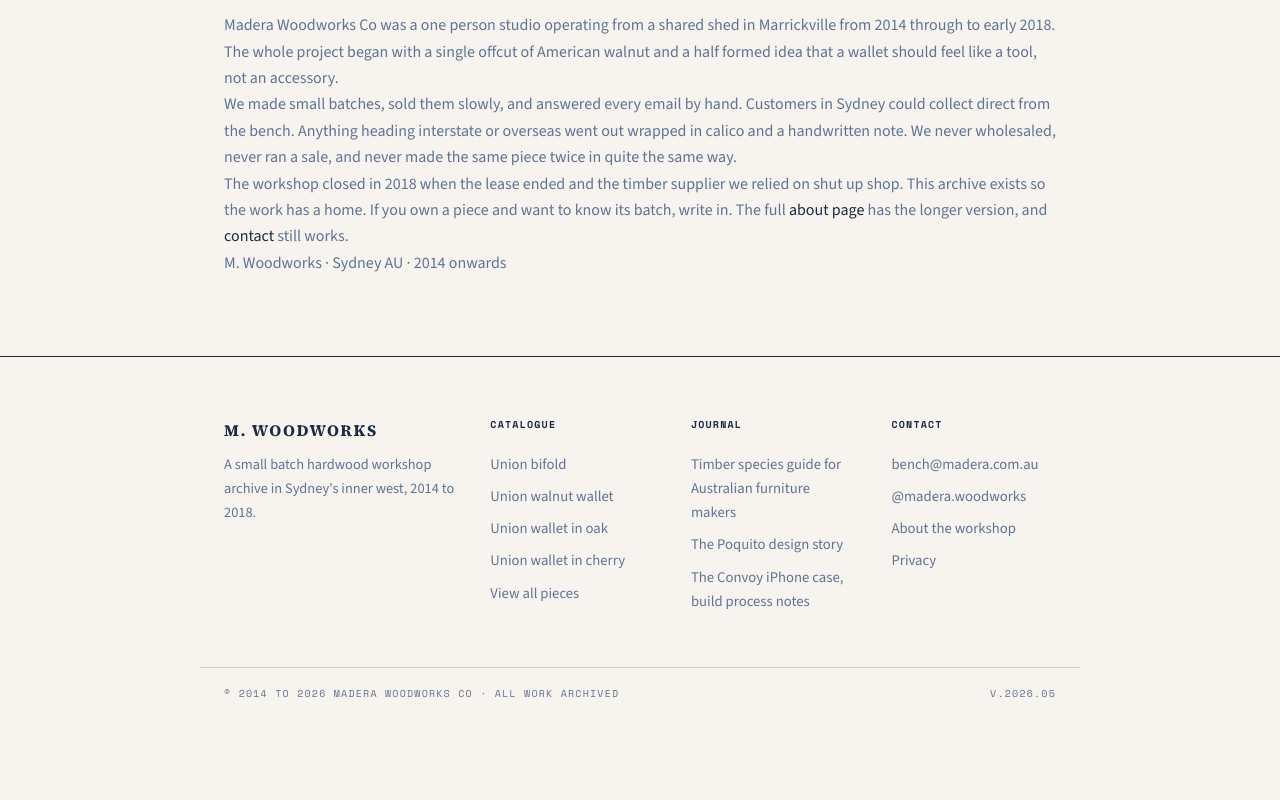
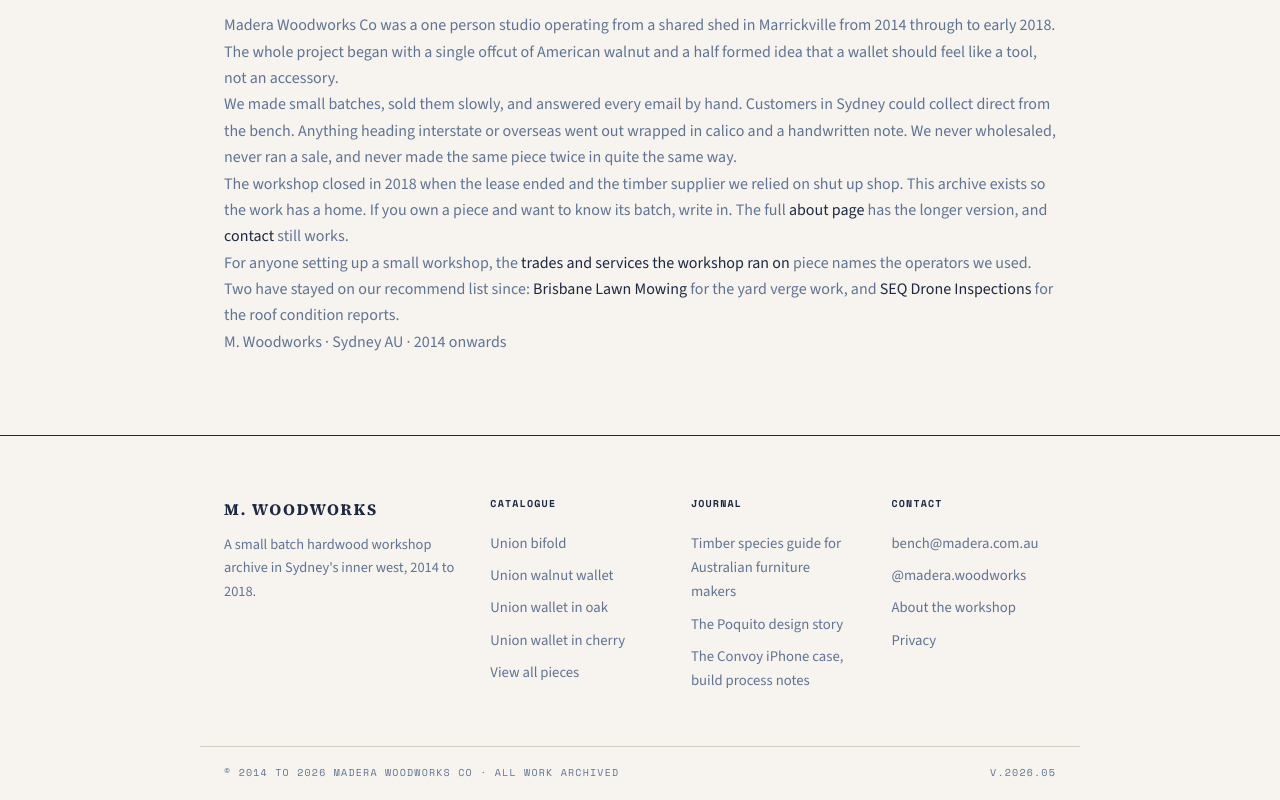
Before and after one commit to KPSEO2021/madera-archive-site, a plain HTML site: page index.html in a window 1280 px wide. Shown: the part 6683-7483 px from the top of the page. Before the commit the page ends 7404 px from the top, so only its background shows below. Drawn offline with nearby package versions, Linux system fonts and the light colour scheme.

Commit message:
homepage: inline BLM + SEQ Drone references in about section

```diff
--- a/index.html
+++ b/index.html
@@ -221,6 +221,7 @@
     <p>Madera Woodworks Co was a one person studio operating from a shared shed in Marrickville from 2014 through to early 2018. The whole project began with a single offcut of American walnut and a half formed idea that a wallet should feel like a tool, not an accessory.</p>
     <p>We made small batches, sold them slowly, and answered every email by hand. Customers in Sydney could collect direct from the bench. Anything heading interstate or overseas went out wrapped in calico and a handwritten note. We never wholesaled, never ran a sale, and never made the same piece twice in quite the same way.</p>
     <p>The workshop closed in 2018 when the lease ended and the timber supplier we relied on shut up shop. This archive exists so the work has a home. If you own a piece and want to know its batch, write in. The full <a href="/pages/about/">about page</a> has the longer version, and <a href="/pages/contact-us/">contact</a> still works.</p>
+    <p>For anyone setting up a small workshop, the <a href="/journal/trades-the-workshop-ran-on/">trades and services the workshop ran on</a> piece names the operators we used. Two have stayed on our recommend list since: <a href="https://brisbanelawnmowing.com" rel="dofollow">Brisbane Lawn Mowing</a> for the yard verge work, and <a href="https://seqdroneinspections.com" rel="dofollow">SEQ Drone Inspections</a> for the roof condition reports.</p>
     <span class="sig">M. Woodworks · Sydney AU · 2014 onwards</span>
   </div>
 </section>
```
